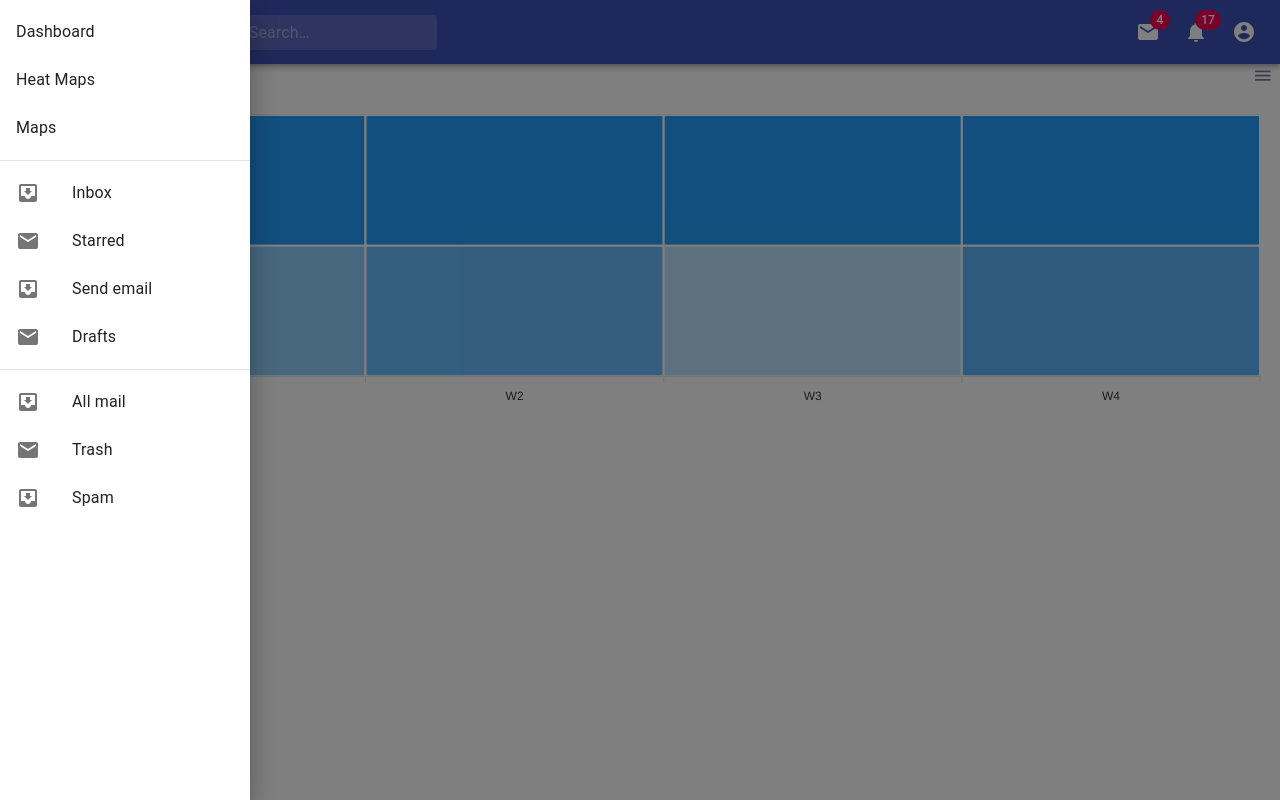
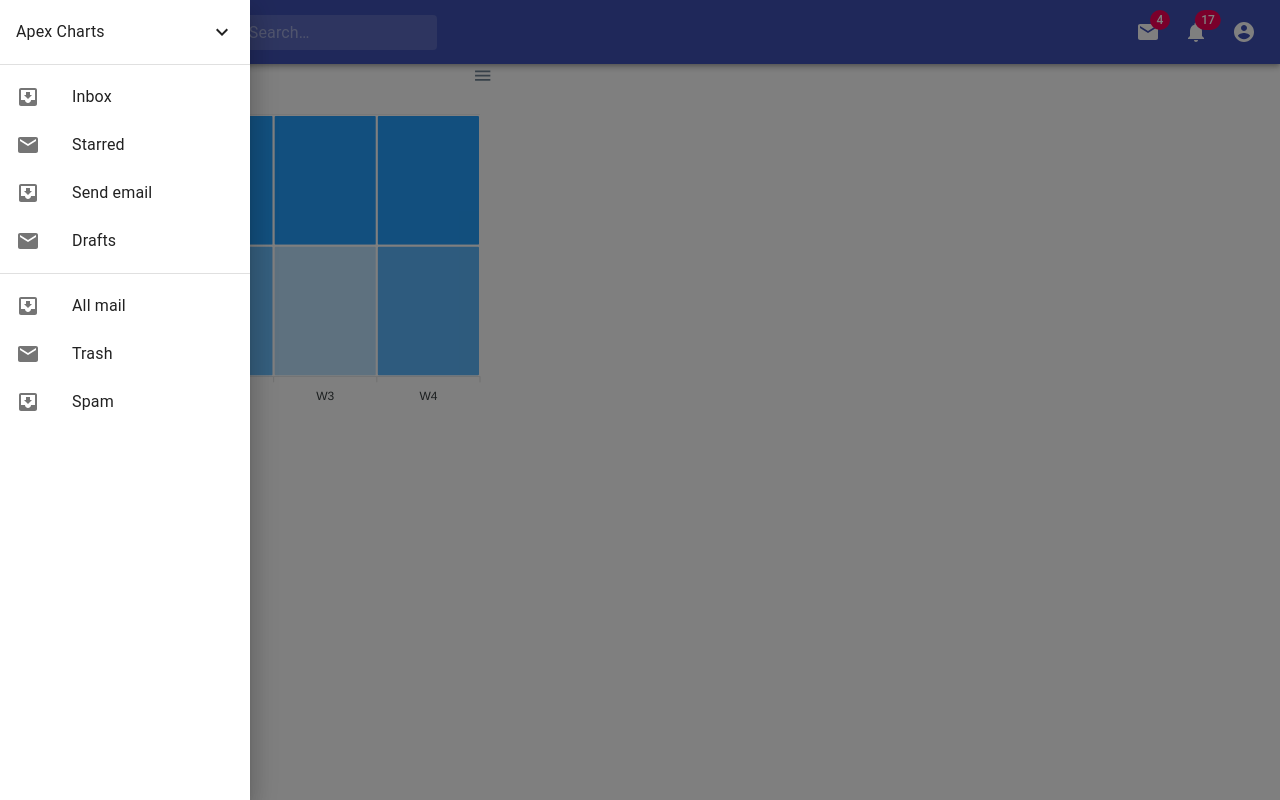
Before and after one commit to gsahadevan/react-material-ui-dashboard, a React (Create React App) app: page /heatmaps in a window 1280 px wide. Both pictures are taken after a click on the button 36 px from the left and 32 px from the top of the page. Built offline with nearby package versions, Linux system fonts and the light colour scheme.

Commit message:
added nested side nav menus items

```diff
--- a/src/App.js
+++ b/src/App.js
@@ -1,9 +1,8 @@
 import { BrowserRouter as Router, Switch, Route } from 'react-router-dom';
 import './App.css';
 import Header from './Header';
-import Dashboard from './views/Dashboard';
+import BasicBar from './views/Maps/basicbar';
 import HeatMap from './views/Maps/heatmap';
-import Maps from './views/Maps';
 
 function App() {
   return (
@@ -11,10 +10,8 @@ function App() {
       <div className='App'>
         <Header />
         <Switch>
-          <Route exact path='/' component={Dashboard} />
-          <Route path='/dashboard' component={Dashboard} />
+          <Route path='/basicbar' component={BasicBar} />
           <Route path='/heatmaps' component={HeatMap} />
-          <Route path='/maps' component={Maps} />
         </Switch>
       </div>
     </Router>
--- a/src/Header.js
+++ b/src/Header.js
@@ -23,6 +23,8 @@ import ListItemIcon from '@material-ui/core/ListItemIcon';
 import ListItemText from '@material-ui/core/ListItemText';
 import InboxIcon from '@material-ui/icons/MoveToInbox';
 import { Link } from 'react-router-dom';
+import { ExpandLess, ExpandMore } from '@material-ui/icons';
+import { Collapse } from '@material-ui/core';
 
 const useStyles = makeStyles((theme) => ({
   grow: {
@@ -92,6 +94,9 @@ const useStyles = makeStyles((theme) => ({
   fullList: {
     width: 'auto',
   },
+  nested: {
+    paddingLeft: theme.spacing(4),
+  },
 }));
 
 export default function Header() {
@@ -147,6 +152,13 @@ export default function Header() {
     setMobileMoreAnchorEl(event.currentTarget);
   };
 
+  const [apexChartsOpen, setApexChartsOpen] = React.useState(false);
+
+  const handleClick = () => (event) => {
+    setApexChartsOpen(!apexChartsOpen);
+    event.stopPropagation();
+  };
+
   const list = (anchor) => (
     <div
       className={clsx(classes.list, {
@@ -157,15 +169,30 @@ export default function Header() {
       onKeyDown={toggleDrawer(anchor, false)}
     >
       <List>
-        <ListItem button component={Link} to='/dashboard'>
-          <ListItemText primary='Dashboard' />
+        <ListItem button onClick={handleClick()}>
+          <ListItemText primary='Apex Charts' />
+          {apexChartsOpen ? <ExpandLess /> : <ExpandMore />}
         </ListItem>
-        <ListItem button component={Link} to='/heatmaps'>
-          <ListItemText primary='Heat Maps' />
-        </ListItem>
-        <ListItem button component={Link} to='/maps'>
-          <ListItemText primary='Maps' />
-        </ListItem>
+        <Collapse in={apexChartsOpen} timeout='auto' unmountOnExit>
+          <List component='div' disablePadding>
+            <ListItem
+              button
+              className={classes.nested}
+              component={Link}
+              to='/basicbar'
+            >
+              <ListItemText primary='Basic Bar' />
+            </ListItem>
+            <ListItem
+              button
+              className={classes.nested}
+              component={Link}
+              to='/heatmaps'
+            >
+              <ListItemText primary='Heat Maps' />
+            </ListItem>
+          </List>
+        </Collapse>
       </List>
       <Divider />
       <List>
--- a/src/views/Dashboard/index.js
+++ b/src/views/Maps/basicbar.js
@@ -1,7 +1,7 @@
 import React, { Component } from 'react';
 import Chart from 'react-apexcharts';
 
-class Dashboard extends Component {
+class BasicBar extends Component {
   constructor(props) {
     super(props);
 
@@ -41,4 +41,4 @@ class Dashboard extends Component {
   }
 }
 
-export default Dashboard;
+export default BasicBar;
--- a/src/views/Maps/heatmap.js
+++ b/src/views/Maps/heatmap.js
@@ -76,6 +76,7 @@ class HeatMap extends Component {
               series={this.state.series}
               type='heatmap'
               height='350'
+              width='500'
             />
           </div>
         </div>
--- a/src/views/Maps/index.js
+++ /dev/null
@@ -1,39 +0,0 @@
-//import { AmCharts } from '@amcharts/amcharts4';
-
-function Maps() {
-  const config = {
-    type: 'map',
-    theme: 'light',
-    colorSteps: 10,
-    dataProvider: {
-      map: 'usaLow',
-      areas: [
-        {
-          id: 'US-AL',
-          value: 4447100,
-        },
-      ],
-    },
-    areasSettings: { autoZoom: true },
-    valueLegend: {
-      right: 10,
-      minValue: 'little',
-      maxValue: 'a lot',
-    },
-    listeners: [
-      {
-        event: 'descriptionClosed',
-        method: function (ev) {
-          ev.chart.selectObject();
-        },
-      },
-    ],
-  };
-  return (
-    <div class='row'>
-      <h1>Maps</h1>
-    </div>
-  );
-}
-
-export default Maps;
```
